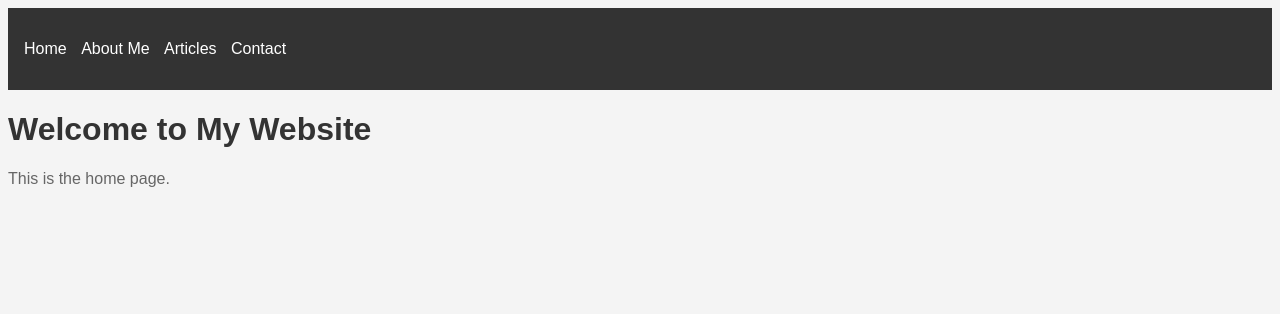
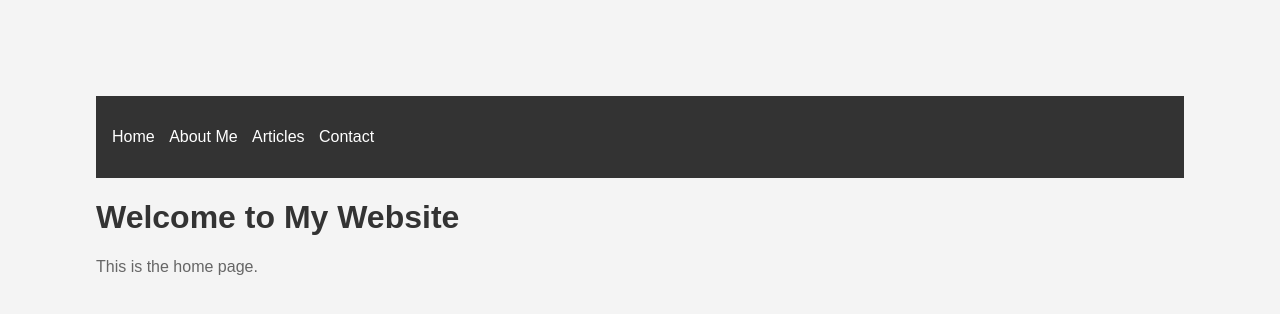
Before and after one commit to adcontrac/mywebsite, a plain HTML site: page index.html in a window 1280 px wide. Drawn offline with Linux system fonts and the light colour scheme.

Commit message:
Update styles.css

```diff
--- a/styles.css
+++ b/styles.css
@@ -1,6 +1,6 @@
 body {
     font-family: Arial, sans-serif;
-    margin: 1;
+    margin: 1in;
     padding: 0;
     background-color: #f4f4f4;
 }
```
